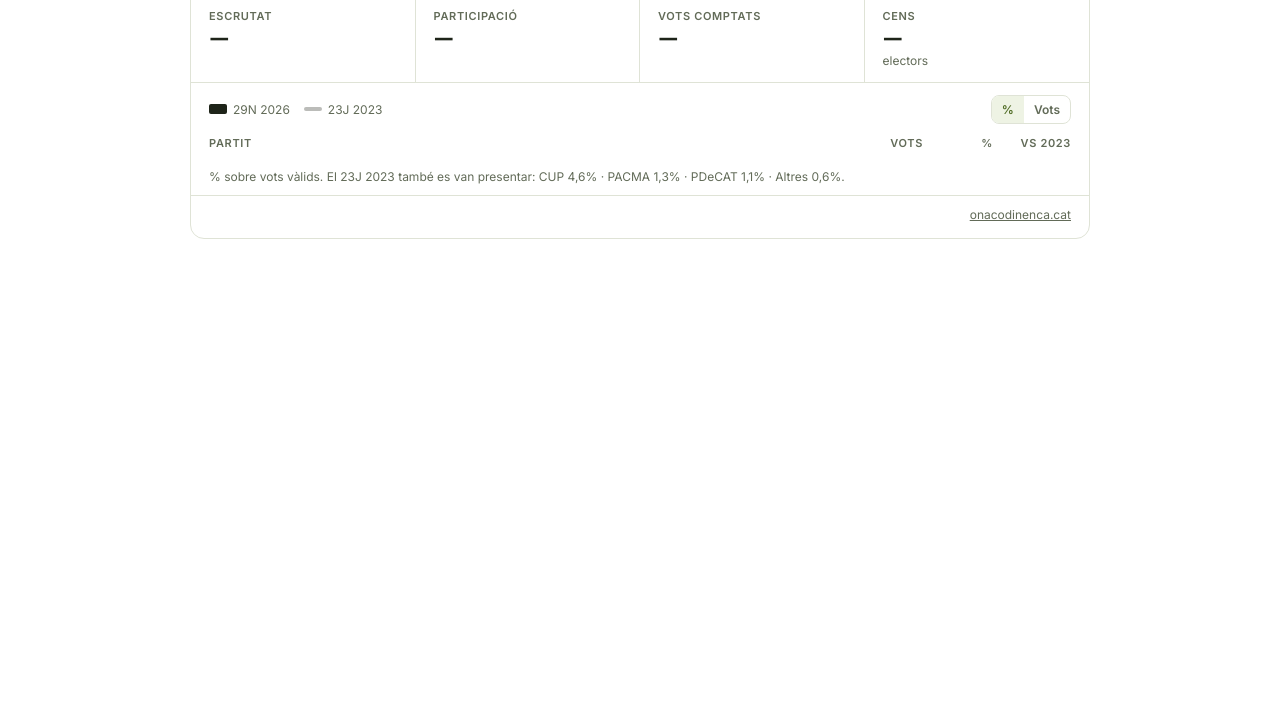
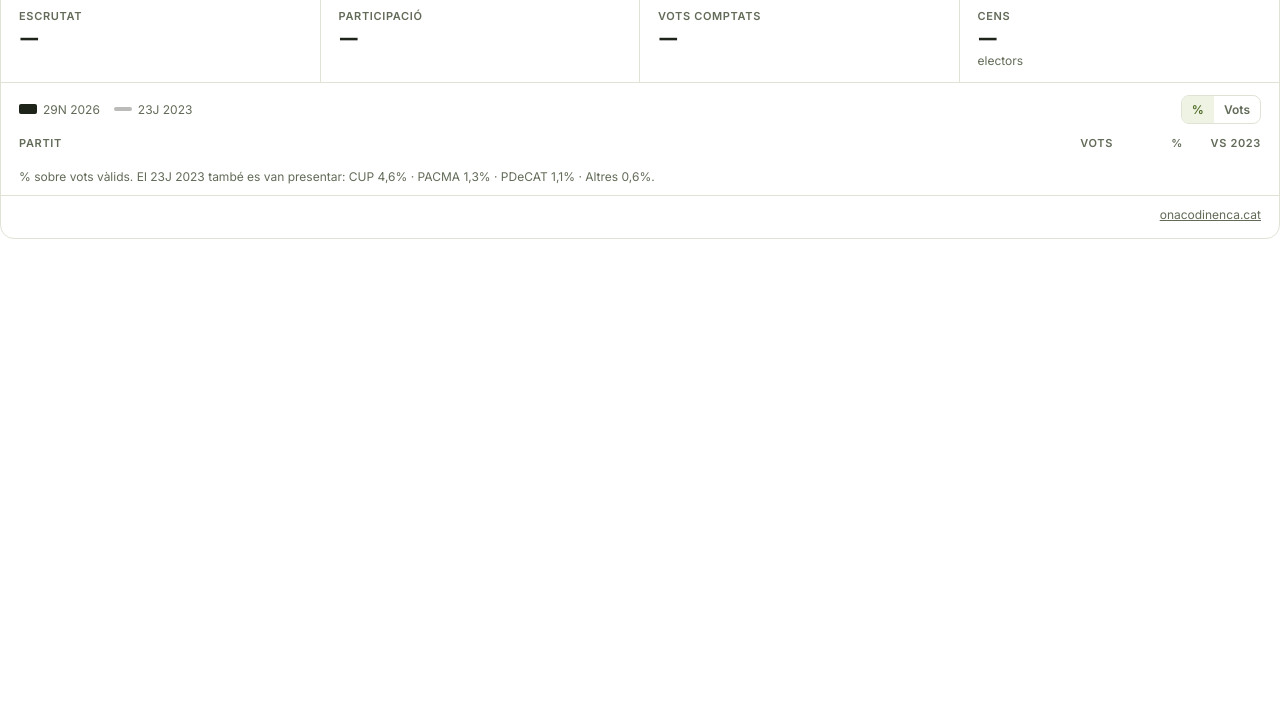
Before and after one commit to onacodinenca/eleccions, a plain HTML site: page index.html in a window 1280 px wide. Shown: the part 85-800 px from the top of the page. Drawn offline with nearby package versions, Linux system fonts and the light colour scheme; no server answers.

Commit message:
Add files via upload

```diff
--- a/index.html
+++ b/index.html
@@ -22,7 +22,7 @@
 *{box-sizing:border-box}
 html,body{margin:0}
 body{background:var(--bg);color:var(--fg);font-family:var(--f-body);font-size:15px;line-height:1.45}
-.widget{container-type:inline-size;background:var(--card);border:1px solid var(--line);border-radius:14px;overflow:hidden;max-width:900px;margin:0 auto}
+.widget{container-type:inline-size;background:var(--card);border:1px solid var(--line);border-radius:14px;overflow:hidden;width:100%;margin:0}
 .top{background:var(--ona);color:#fff;padding:14px 18px 12px;display:flex;flex-wrap:wrap;gap:6px 16px;align-items:flex-end;justify-content:space-between}
 :root[data-theme="dark"] .top{color:#12160F}
 .eyebrow{font-size:11px;letter-spacing:.09em;text-transform:uppercase;font-weight:600;opacity:.85}
```
